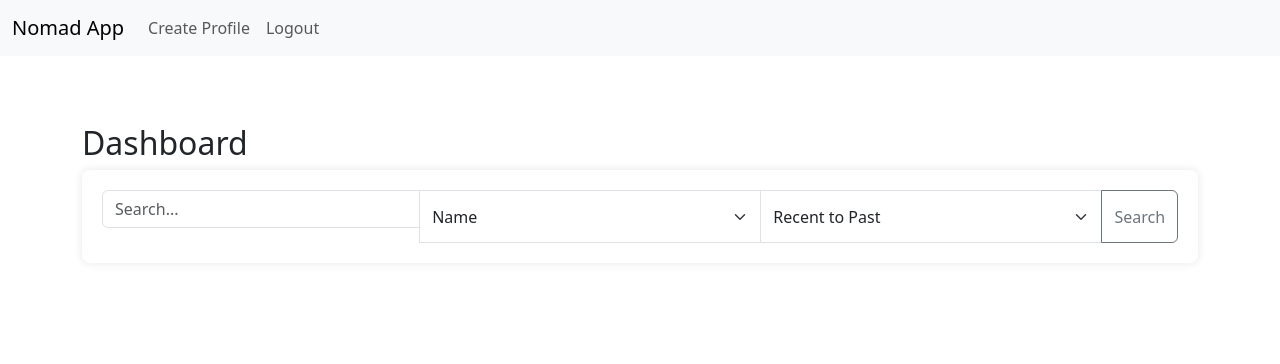
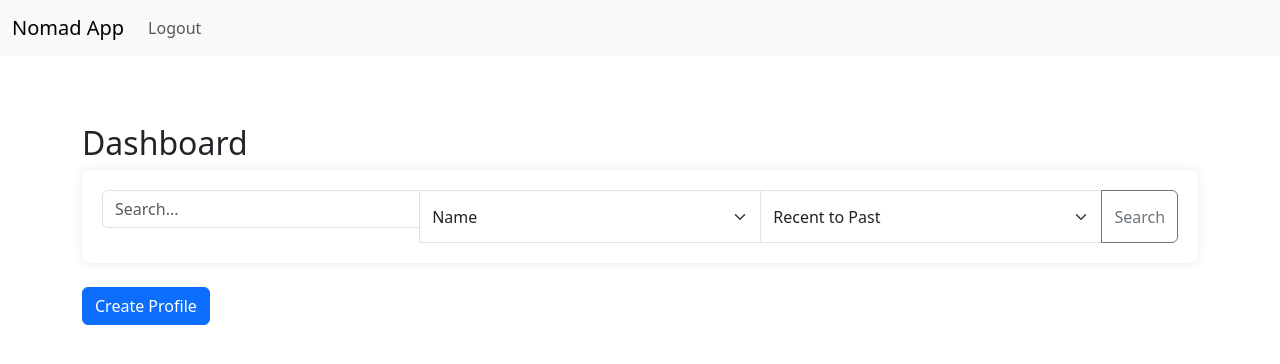
Before and after one commit to abssharma/nomad, a Flask app: template frontend/templates/dashboard.html in a window 1280 px wide. Shown: the top 364 px of the page. Run offline with Flask 2, Linux system fonts and the light colour scheme; the template is opened without the code that fills it, so the values that code supplies are empty.

Commit message:
Update dashboard.html

```diff
--- a/frontend/templates/dashboard.html
+++ b/frontend/templates/dashboard.html
@@ -12,7 +12,7 @@
           <a class="navbar-brand" href="/">Nomad App</a>
           <div class="collapse navbar-collapse">
               <ul class="navbar-nav me-auto">
-                  <li class="nav-item"><a class="nav-link" href="/create-profile">Create Profile</a></li>
+                  <!-- Existing navigation links (if any) -->
                   <li class="nav-item"><a class="nav-link" href="#" id="logoutLink">Logout</a></li>
               </ul>
           </div>
@@ -36,6 +36,12 @@
               <button class="btn btn-outline-secondary" type="submit">Search</button>
           </div>
       </form>
+
+      <!-- New Create Profile Button -->
+      <div class="mb-4">
+          <a href="/create-profile" class="btn btn-primary">Create Profile</a>
+      </div>
+
       <div id="profiles">
           {% for profile in profiles %}
           <div class="profile-card">
```
